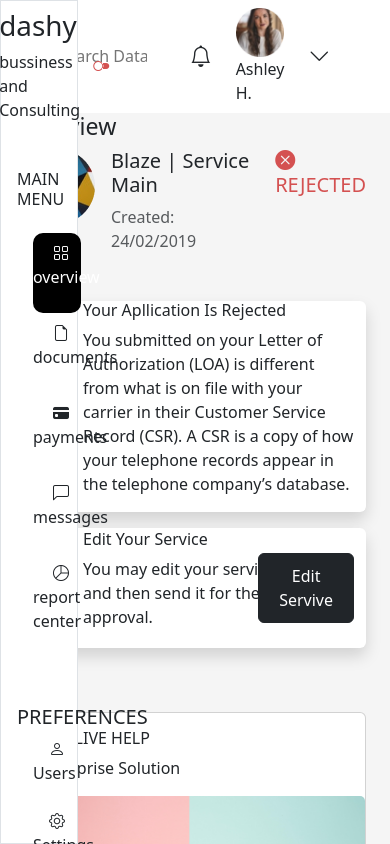
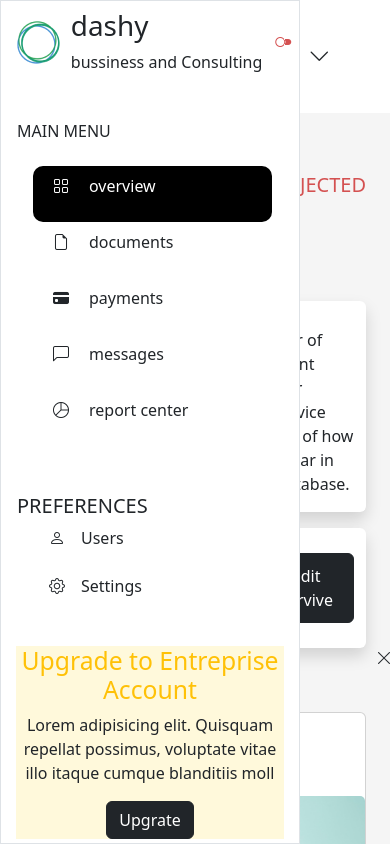
Before and after one commit to SamLaye/bootcampProjetReact1, a React (Create React App) app: page / in a window 390 px wide. Shown: the top 844 px of the page. Built offline with nearby package versions, Linux system fonts and the light colour scheme; the HTML template or start-up script is replaced by a standard one.

Commit message:
Retouche du sidebar en mode responsive

```diff
--- a/src/App.css
+++ b/src/App.css
@@ -2,16 +2,16 @@ body {
     background-color: #f5f5f5 !important;
 }
 
-/* ================================================
+/*  ===============================================
       S  _  I  _  D  _  E _  B  _  A  _  R
-     =============================================== */
+    =============================================== */
 #sidebar{
     transition: 5s ease-in-out;
 }
 
-/* ================================================
+/*  ===============================================
       N  _  A  _  V  _  B  _  A  _  R
-     =============================================== */
+    =============================================== */
 
 #sidebar #toggleSidebar .bi-toggle2-off{
     color: #d45151;
@@ -54,10 +54,10 @@ body {
     font-size: 25px;
 }
  #template  #sidebarContainer{
-    width: 23% !important;
+    width: 21% !important;
     }
 #template #navbarContainer{
-    width: 77% !important;
+    width: 79% !important;
 }
 @media screen and (max-width: 1516px) {
     /* ================================================
@@ -84,10 +84,10 @@ body {
         position: relative;
     }
     #template  #sidebarContainer{
-        width: 27%;
+        width: 27% !important;
     }
     #template #navbarContainer{
-        width: 73%
+        width: 73% !important;
     }
 }
 @media screen and (max-width: 992px) {
@@ -113,21 +113,21 @@ body {
     }
 }
 @media screen and (max-width: 860px) {
-    /* ================================================
-          S  _  I  _  D  _  E _  B  _  A  _  R
-       =============================================== */
+/* ================================================
+        S  _  I  _  D  _  E _  B  _  A  _  R
+    =============================================== */
     #template{
         position: relative;
     }
     #template  #sidebarContainer{
         position: fixed !important;
         z-index: 10;
-        width: 80%;
+        width: 80% !important;
         height: 100vh;
     }
     #template #navbarContainer{
         position: inherit;
         z-index: 5;
-        width: 100%;
+        width: 100% !important;
     }
 }
```
